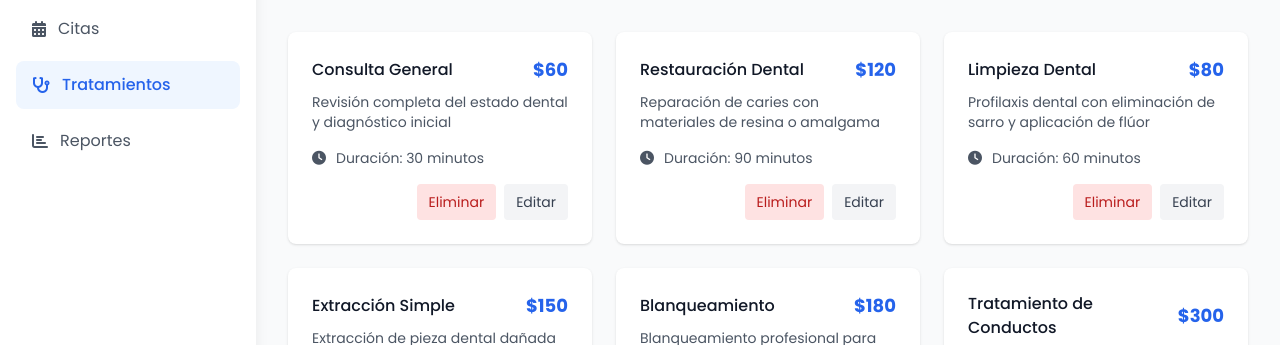
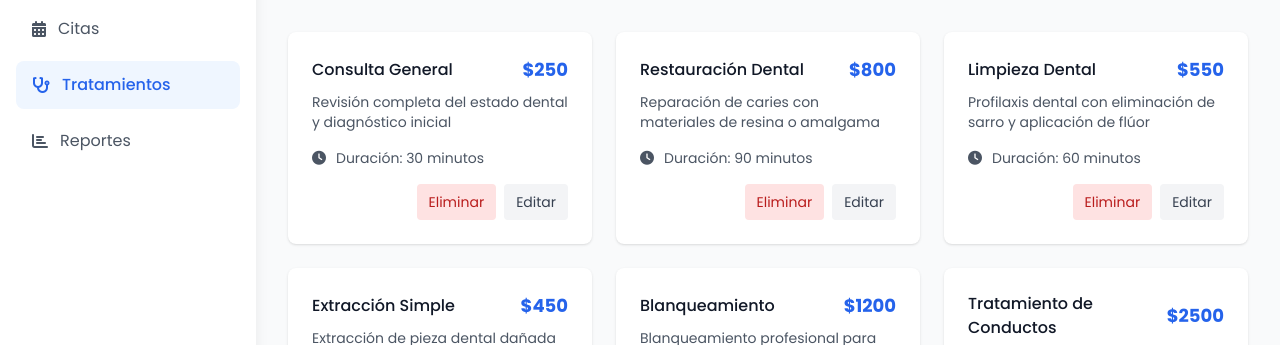
Before and after one commit to hdz-kevin/documentacion-sonrisas, a plain HTML site: page prototipo/tratamientos.html in a window 1280 px wide. Shown: the part 195-540 px from the top of the page. Drawn offline with nearby package versions, Linux system fonts and the light colour scheme.

Commit message:
cambiar precios de tratamientos

```diff
--- a/prototipo/tratamientos.html
+++ b/prototipo/tratamientos.html
@@ -107,7 +107,7 @@
                     <div class="mb-4">
                         <div class="flex items-center justify-between mb-2">
                             <h4 class="font-medium text-gray-900">Consulta General</h4>
-                            <span class="text-lg font-bold text-dental-blue">$60</span>
+                            <span class="text-lg font-bold text-dental-blue">$250</span>
                         </div>
                         <p class="text-sm text-gray-600">Revisión completa del estado dental y diagnóstico inicial</p>
                     </div>
@@ -129,7 +129,7 @@
                     <div class="mb-4">
                         <div class="flex items-center justify-between mb-2">
                             <h4 class="font-medium text-gray-900">Restauración Dental</h4>
-                            <span class="text-lg font-bold text-dental-blue">$120</span>
+                            <span class="text-lg font-bold text-dental-blue">$800</span>
                         </div>
                         <p class="text-sm text-gray-600">Reparación de caries con materiales de resina o amalgama</p>
                     </div>
@@ -151,7 +151,7 @@
                     <div class="mb-4">
                         <div class="flex items-center justify-between mb-2">
                             <h4 class="font-medium text-gray-900">Limpieza Dental</h4>
-                            <span class="text-lg font-bold text-dental-blue">$80</span>
+                            <span class="text-lg font-bold text-dental-blue">$550</span>
                         </div>
                         <p class="text-sm text-gray-600">Profilaxis dental con eliminación de sarro y aplicación de flúor</p>
                     </div>
@@ -173,7 +173,7 @@
                     <div class="mb-4">
                         <div class="flex items-center justify-between mb-2">
                             <h4 class="font-medium text-gray-900">Extracción Simple</h4>
-                            <span class="text-lg font-bold text-dental-blue">$150</span>
+                            <span class="text-lg font-bold text-dental-blue">$450</span>
                         </div>
                         <p class="text-sm text-gray-600">Extracción de pieza dental dañada o problemática</p>
                     </div>
@@ -195,7 +195,7 @@
                     <div class="mb-4">
                         <div class="flex items-center justify-between mb-2">
                             <h4 class="font-medium text-gray-900">Blanqueamiento</h4>
-                            <span class="text-lg font-bold text-dental-blue">$180</span>
+                            <span class="text-lg font-bold text-dental-blue">$1200</span>
                         </div>
                         <p class="text-sm text-gray-600">Blanqueamiento profesional para mejorar el color dental</p>
                     </div>
@@ -217,7 +217,7 @@
                     <div class="mb-4">
                         <div class="flex items-center justify-between mb-2">
                             <h4 class="font-medium text-gray-900">Tratamiento de Conductos</h4>
-                            <span class="text-lg font-bold text-dental-blue">$300</span>
+                            <span class="text-lg font-bold text-dental-blue">$2500</span>
                         </div>
                         <p class="text-sm text-gray-600">Endodoncia para salvar dientes con daño en la pulpa</p>
                     </div>
```
